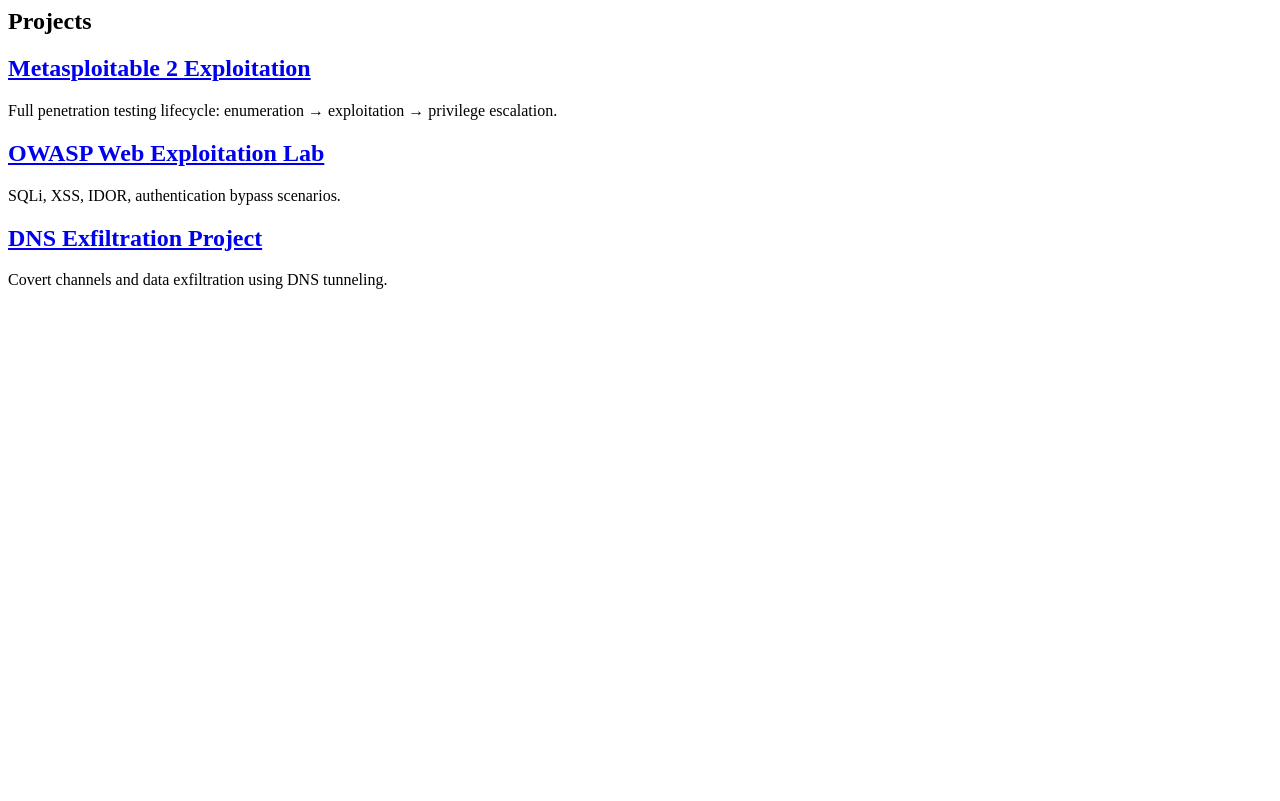
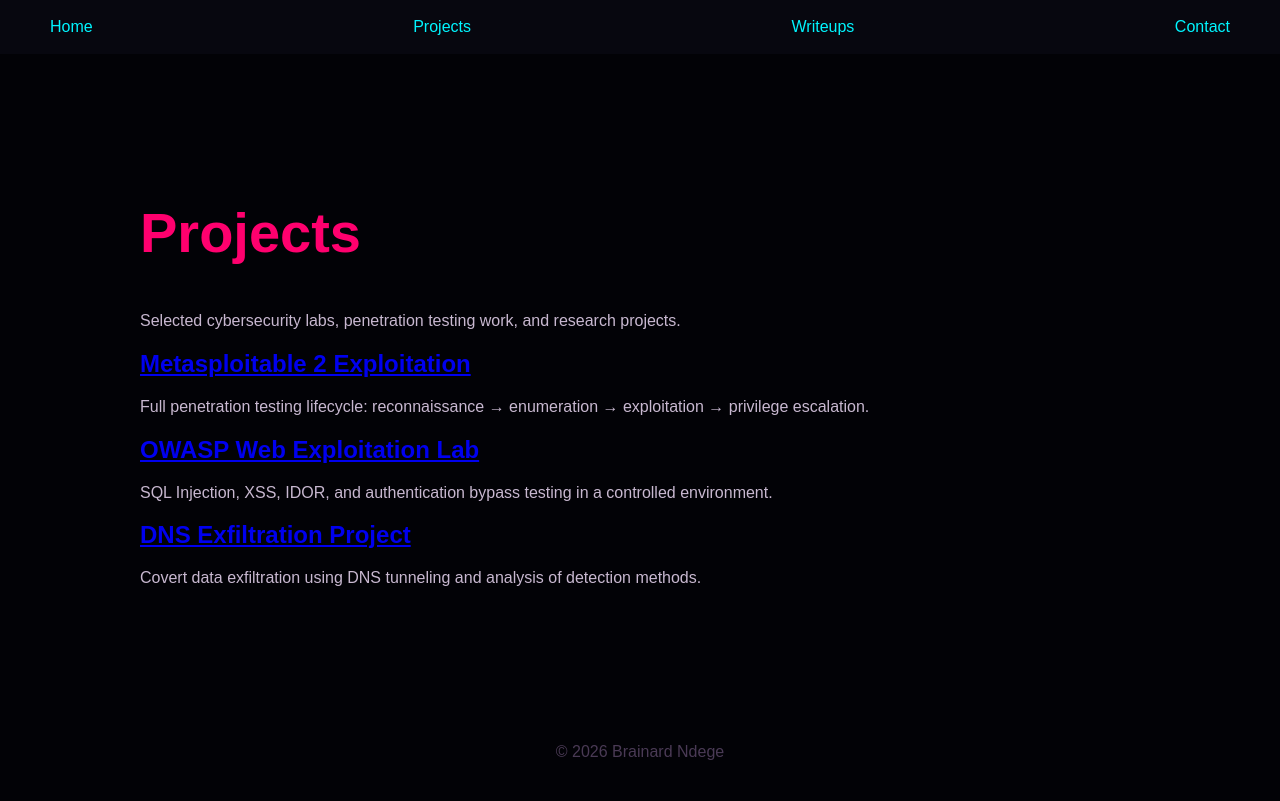
Before and after one commit to ndeg-e/cyber-portfolio, a plain HTML site: page project.html in a window 1280 px wide. Drawn offline with Linux system fonts and the light colour scheme.

Commit message:
Update project.html

```diff
--- a/project.html
+++ b/project.html
@@ -1,19 +1,63 @@
+<!DOCTYPE html>
+<html lang="en">
+<head>
+  <meta charset="UTF-8">
+  <meta name="viewport" content="width=device-width, initial-scale=1.0">
+
+  <title>Projects // Brainard Ndege</title>
+
+  <link rel="stylesheet" href="css/style.css">
+
+  <meta name="description" content="Cybersecurity projects by Brainard Ndege including penetration testing, web exploitation, and security research.">
+</head>
+
+<body>
+
+<nav>
+  <a href="index.html">Home</a>
+  <a href="projects.html">Projects</a>
+  <a href="writeups.html">Writeups</a>
+  <a href="contact.html">Contact</a>
+</nav>
+
 <section class="section">
-<h1>Projects</h1>
 
-<div class="card">
-  <h2><a href="projects/metasploitable.html">Metasploitable 2 Exploitation</a></h2>
-  <p>Full penetration testing lifecycle: enumeration → exploitation → privilege escalation.</p>
-</div>
+  <h1>Projects</h1>
 
-<div class="card">
-  <h2><a href="projects/owasp-lab.html">OWASP Web Exploitation Lab</a></h2>
-  <p>SQLi, XSS, IDOR, authentication bypass scenarios.</p>
-</div>
+  <p>Selected cybersecurity labs, penetration testing work, and research projects.</p>
 
-<div class="card">
-  <h2><a href="projects/dns-exfiltration.html">DNS Exfiltration Project</a></h2>
-  <p>Covert channels and data exfiltration using DNS tunneling.</p>
-</div>
+  <div class="proj-card">
+    <h2>
+      <a href="projects/metasploitable.html">Metasploitable 2 Exploitation</a>
+    </h2>
+    <p>
+      Full penetration testing lifecycle: reconnaissance → enumeration → exploitation → privilege escalation.
+    </p>
+  </div>
+
+  <div class="proj-card">
+    <h2>
+      <a href="projects/owasp-lab.html">OWASP Web Exploitation Lab</a>
+    </h2>
+    <p>
+      SQL Injection, XSS, IDOR, and authentication bypass testing in a controlled environment.
+    </p>
+  </div>
+
+  <div class="proj-card">
+    <h2>
+      <a href="projects/dns-exfiltration.html">DNS Exfiltration Project</a>
+    </h2>
+    <p>
+      Covert data exfiltration using DNS tunneling and analysis of detection methods.
+    </p>
+  </div>
 
 </section>
+
+<footer>
+  © 2026 Brainard Ndege
+</footer>
+
+</body>
+</html>
```
